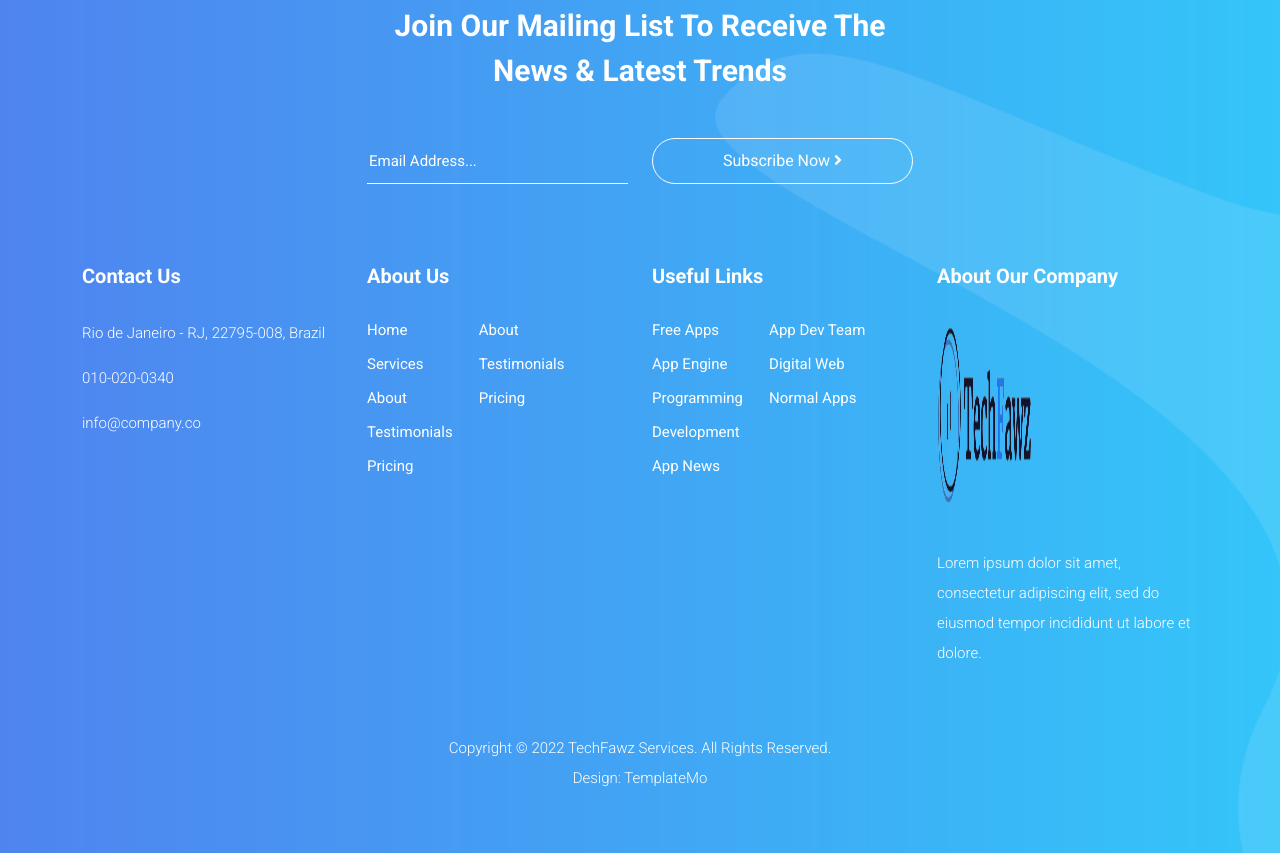
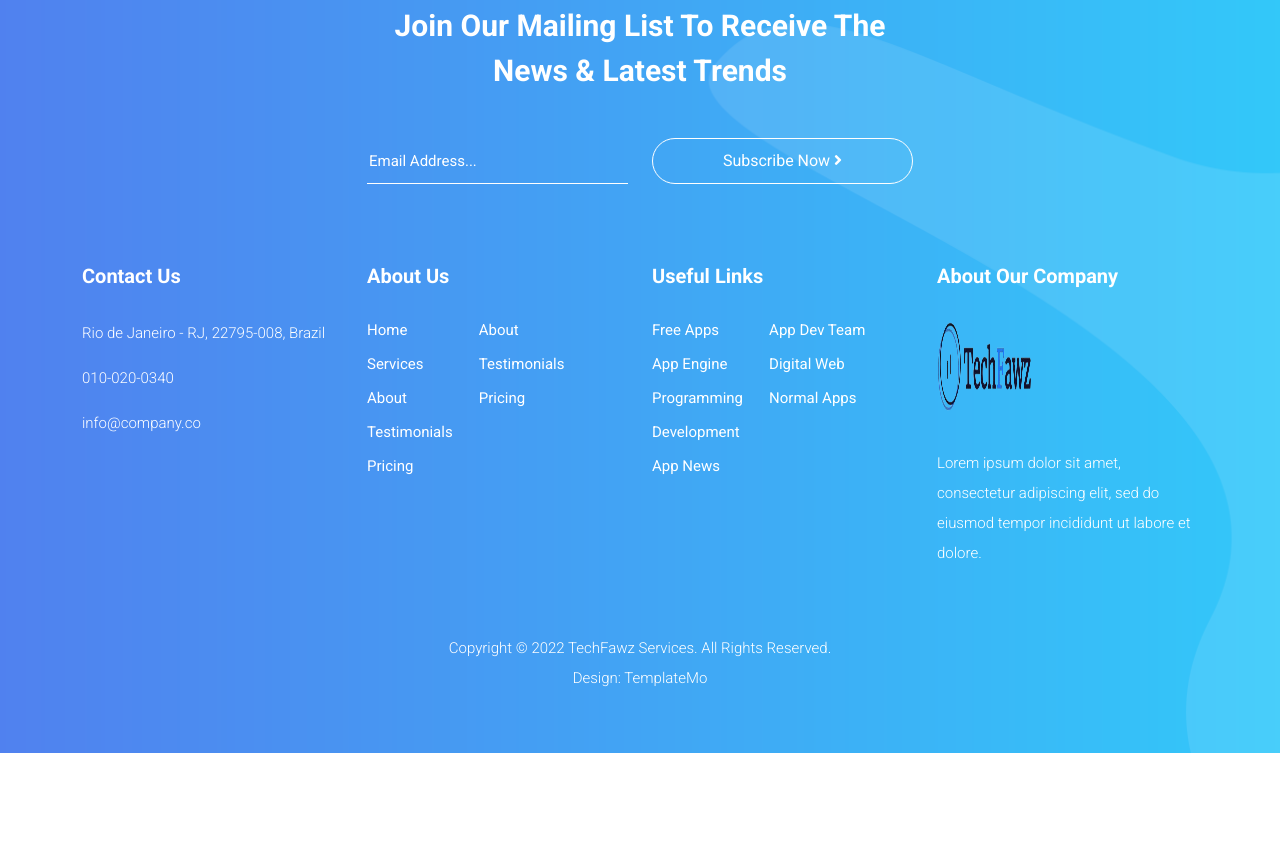
Before and after one commit to TechFawz/techfawz, a plain HTML site: page index.html in a window 1280 px wide. Shown: the part 4747-5600 px from the top of the page. After the commit the page ends 5500 px from the top, so only its background shows below. Drawn offline with Linux system fonts and the light colour scheme.

Commit message:
Update index.html

```diff
--- a/index.html
+++ b/index.html
@@ -694,7 +694,7 @@
           <div class="footer-widget">
             <h4>About Our Company</h4>
             <div class="logo">
-              <img src="assets/images/Techlogo1.png" width="300" height="200" alt="">
+              <img src="assets/images/Techlogo1.png" width="200" height="100" alt="">
             </div>
             <p>Lorem ipsum dolor sit amet, consectetur adipiscing elit, sed do eiusmod tempor incididunt ut labore et dolore.</p>
           </div>
```
